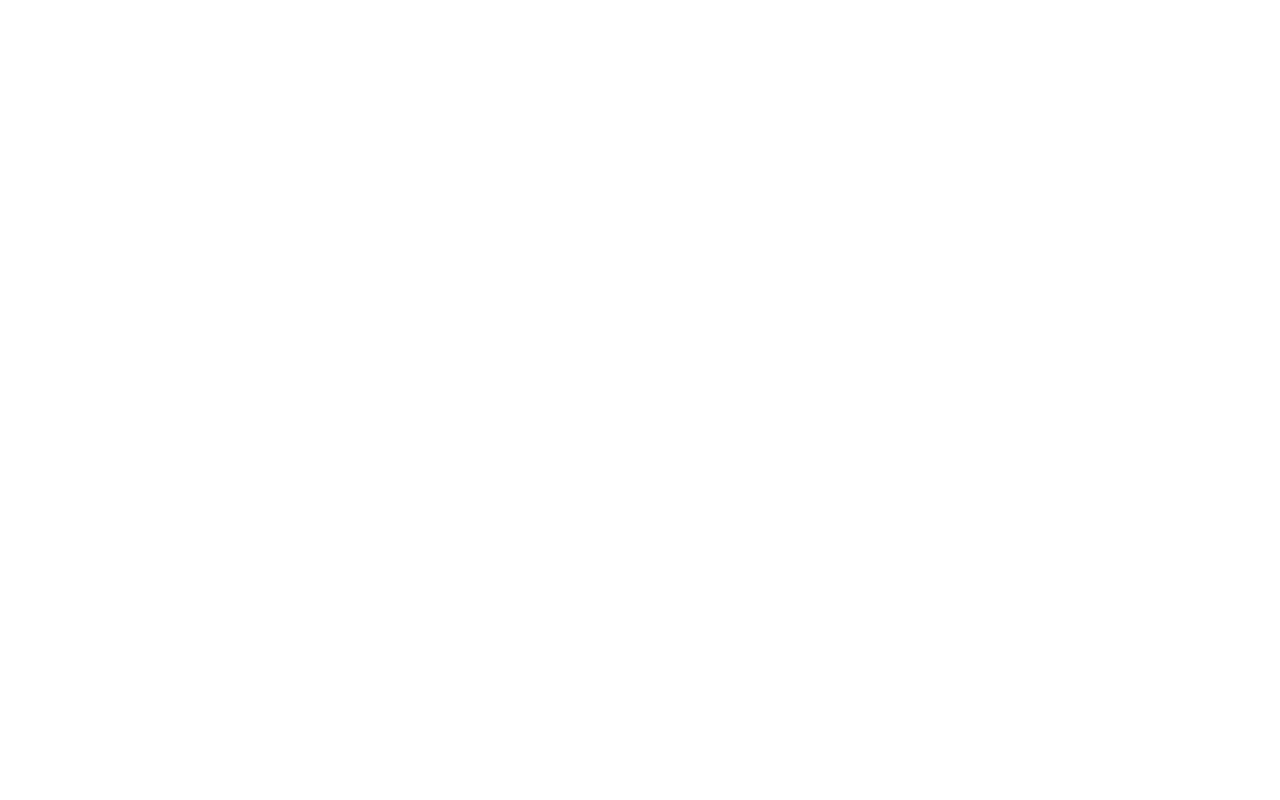
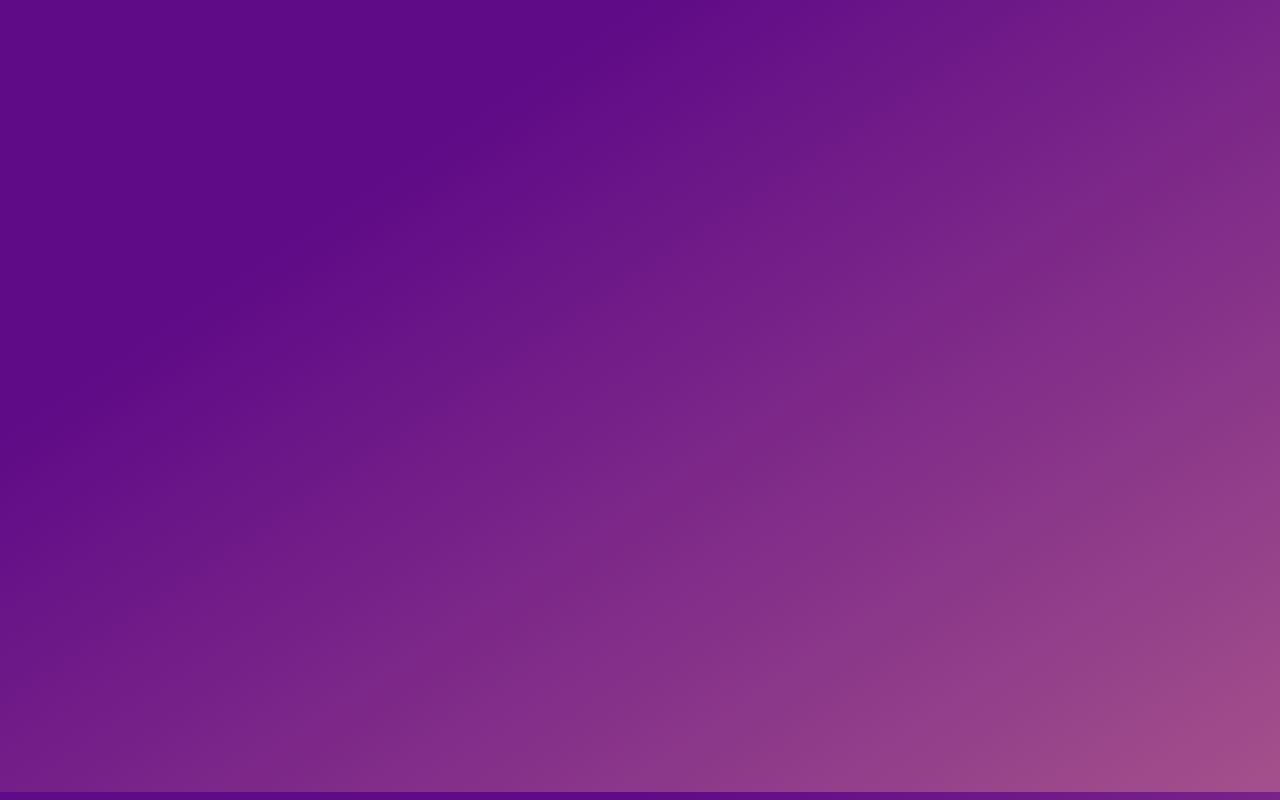
Before and after one commit to GDSC-IIIT-Kalyani/Student-Portfolio, a plain HTML site: page index.html in a window 1280 px wide. Drawn offline with Linux system fonts and the light colour scheme.

Commit message:
Update style.css

```diff
--- a/style.css
+++ b/style.css
@@ -9,3 +9,10 @@ body {
   overflow: hidden;
   min-height: 99vh;
 }
+
+body {
+  background-image: linear-gradient(326deg, #a4508b 0%, #5f0a87 74%);
+  display: flex;
+  align-items: center;
+  justify-content: center;
+}
```
